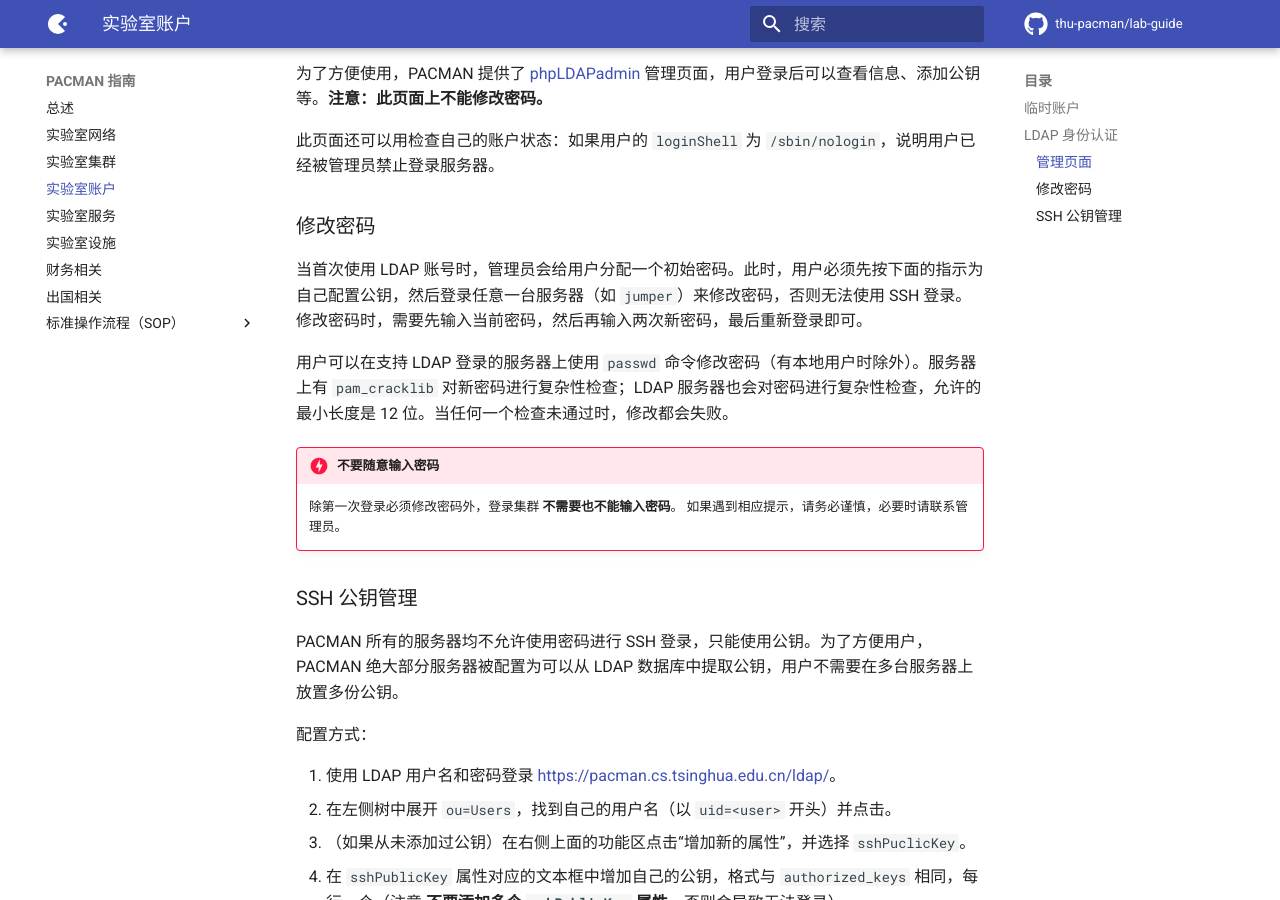
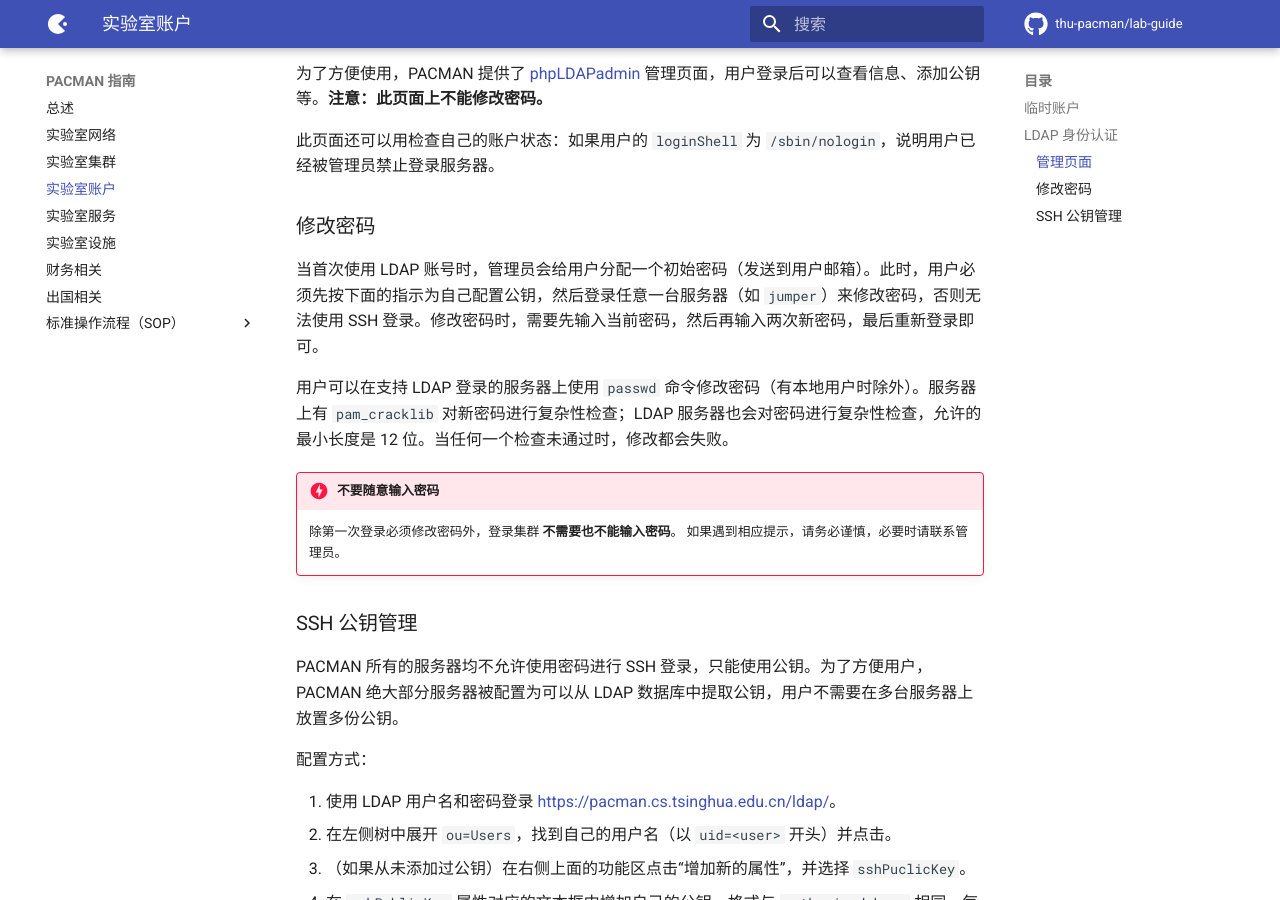
Before and after one commit to thu-pacman/lab-guide, an MkDocs documentation site: the page built from docs/accounts.md, in a window 1280 px wide and 900 px high, scrolled down 1529 px. Built offline with MkDocs 1.6.1 and Material for MkDocs 9.7.7, drawn with Linux system fonts in a browser that asks for light colours; comment, search, counter and statistics services are not loaded.

Commit message:
Remove .DS_Store and Update accounts.md

```diff
--- a/docs/accounts.md
+++ b/docs/accounts.md
@@ -67,7 +67,7 @@ memberUid: username
 
 ### 修改密码
 
-当首次使用 LDAP 账号时，管理员会给用户分配一个初始密码。此时，用户必须先按下面的指示为自己配置公钥，然后登录任意一台服务器（如 `jumper`）来修改密码，否则无法使用 SSH 登录。修改密码时，需要先输入当前密码，然后再输入两次新密码，最后重新登录即可。
+当首次使用 LDAP 账号时，管理员会给用户分配一个初始密码（发送到用户邮箱）。此时，用户必须先按下面的指示为自己配置公钥，然后登录任意一台服务器（如 `jumper`）来修改密码，否则无法使用 SSH 登录。修改密码时，需要先输入当前密码，然后再输入两次新密码，最后重新登录即可。
 
 用户可以在支持 LDAP 登录的服务器上使用 `passwd` 命令修改密码（有本地用户时除外）。服务器上有 `pam_cracklib` 对新密码进行复杂性检查；LDAP 服务器也会对密码进行复杂性检查，允许的最小长度是 12 位。当任何一个检查未通过时，修改都会失败。
 
```
Also changed, not shown: 1 other file.
